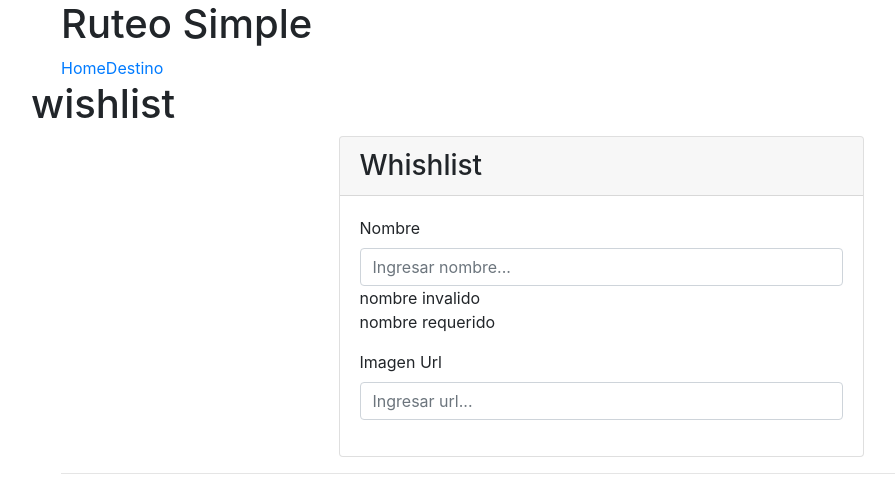
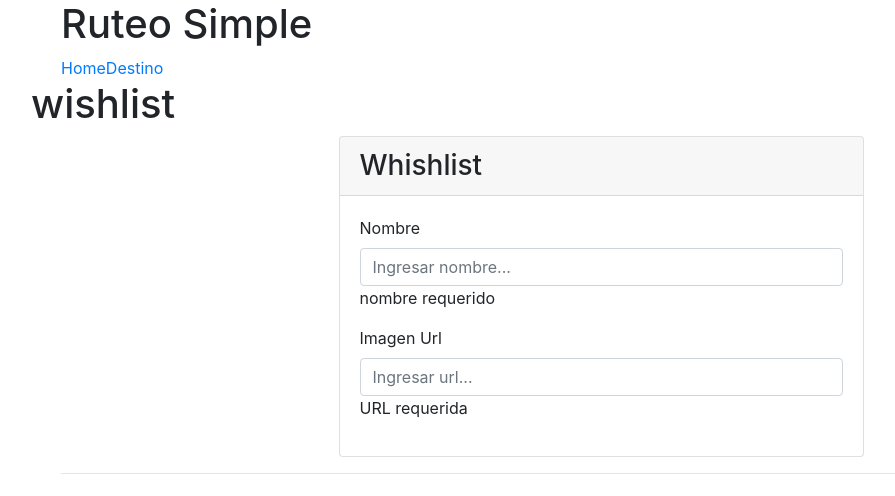
Before and after one commit to leonardo-teles/wishlist, an Angular app: page /home in a window 1280 px wide. Shown: the top 496 px of the page, without its empty margins (39-934 px from the left). Built offline with nearby package versions, Linux system fonts and the light colour scheme.

Commit message:
Validaciones Personalizadas

```diff
--- a/src/app/form-destino-viaje/form-destino-viaje.component.html
+++ b/src/app/form-destino-viaje/form-destino-viaje.component.html
@@ -5,13 +5,15 @@
       <label for="nombre">Nombre</label>
       <input type="text" class="form-control" id="nombre" placeholder="Ingresar nombre..."
              [formControl]="fg.controls['nombre']">
-        <div *ngIf="!fg.controls['nombre'].valid">nombre invalido</div>
         <div *ngIf="fg.controls['nombre'].hasError('required')">nombre requerido</div>
+        <div *ngIf="fg.controls['nombre'].hasError('invalidNombre')">nombre invalido</div>
+        <div *ngIf="fg.controls['nombre'].hasError('minLongNombre')">nombre debe tenel al menos {{minLongitud}} de largo</div>
   </div>
   <div class="form-group">
       <label for="Imagen Url">Imagen Url</label>
       <input type="text" class="form-control" id="imagenUrl" placeholder="Ingresar url..."
              [formControl]="fg.controls['url']">
+        <div *ngIf="fg.controls['url'].hasError('required')">URL requerida</div>
   </div>
   <button type="submit" class="btn btn-primary" *ngIf="fg.valid">Guardar!</button>
 </form>
--- a/src/app/form-destino-viaje/form-destino-viaje.component.ts
+++ b/src/app/form-destino-viaje/form-destino-viaje.component.ts
@@ -1,5 +1,5 @@
 import { Component, OnInit, Output, EventEmitter } from '@angular/core';
-import { FormGroup, FormBuilder, Validators } from '@angular/forms';
+import { FormGroup, FormBuilder, Validators, FormControl, ValidatorFn } from '@angular/forms';
 import { DestinoViaje } from '../models/destino-viaje.model';
 
 @Component({
@@ -11,6 +11,7 @@ export class FormDestinoViajeComponent implements OnInit {
   // tslint:disable-next-line: no-output-on-prefix
   @Output() onItemAdded: EventEmitter<DestinoViaje>;
   fg: FormGroup;
+  minLongitud = 3;
 
   constructor(private fb: FormBuilder) {
     // inicializar
@@ -18,8 +19,12 @@ export class FormDestinoViajeComponent implements OnInit {
 
     // vinculación con la TAG HTML
     this.fg = this.fb.group({
-      nombre: ['', Validators.required],
-      url: ['']
+      nombre: ['', Validators.compose([
+        Validators.required,
+        this.nombreValidator,
+        this.nombreValidatorParametrizable(this.minLongitud)
+      ])],
+      url: ['', Validators.required]
     });
 
    // observador de tipeo
@@ -38,4 +43,23 @@ export class FormDestinoViajeComponent implements OnInit {
     return false;
   }
 
+  nombreValidator(control: FormControl): { [s: string]: boolean } {
+    const l = control.value.toString().trim().length;
+    if (l > 0 && l < 5) {
+      return { invalidNombre: true };
+    }
+    return null;
+  }
+
+  nombreValidatorParametrizable(minLong: number): ValidatorFn {
+    return (control: FormControl): { [s: string]: boolean } | null => {
+      const l = control.value.toString().trim().length;
+      if (l > 0 && l < minLong) {
+        return { minLongNombre: true };
+      }
+
+      return null;
+    };
+  }
+
 }
```
